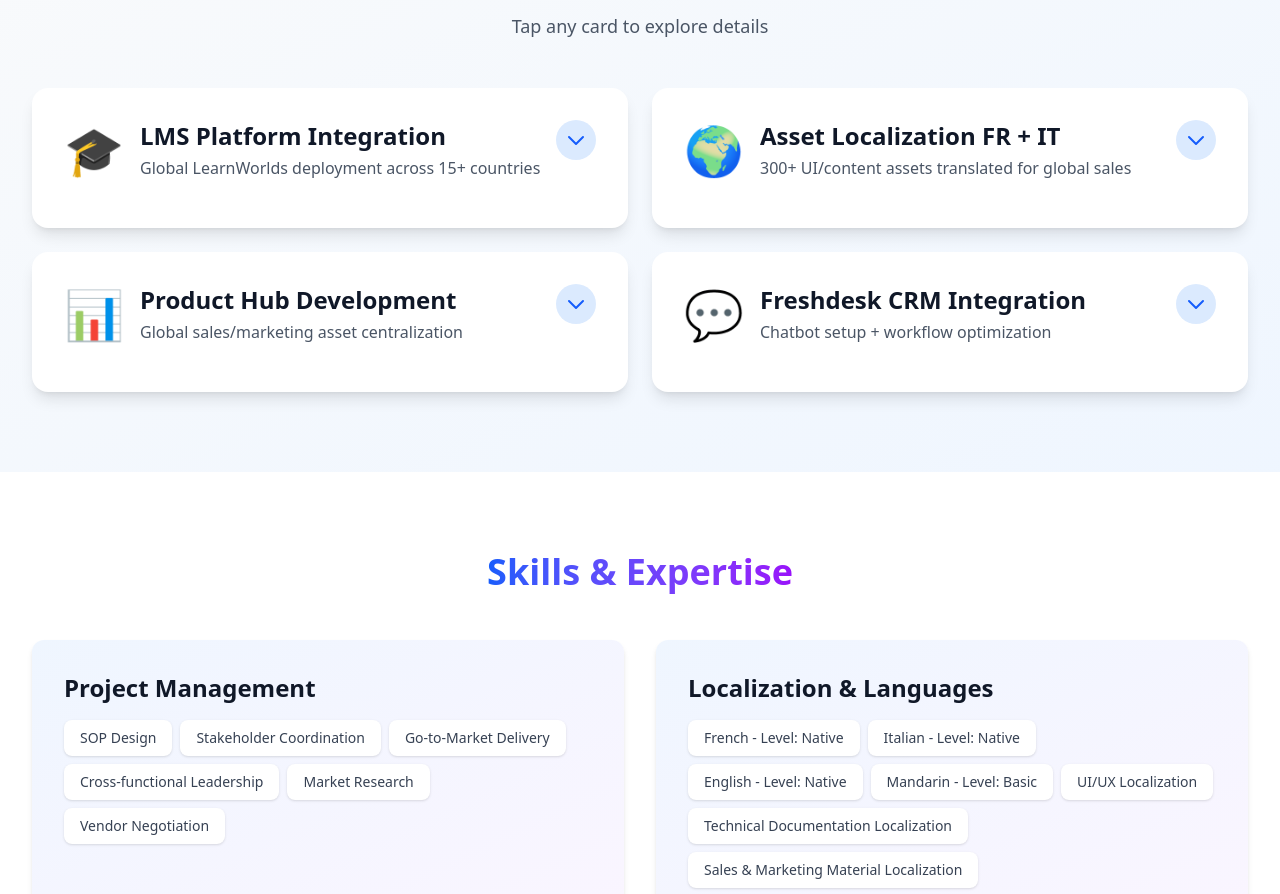
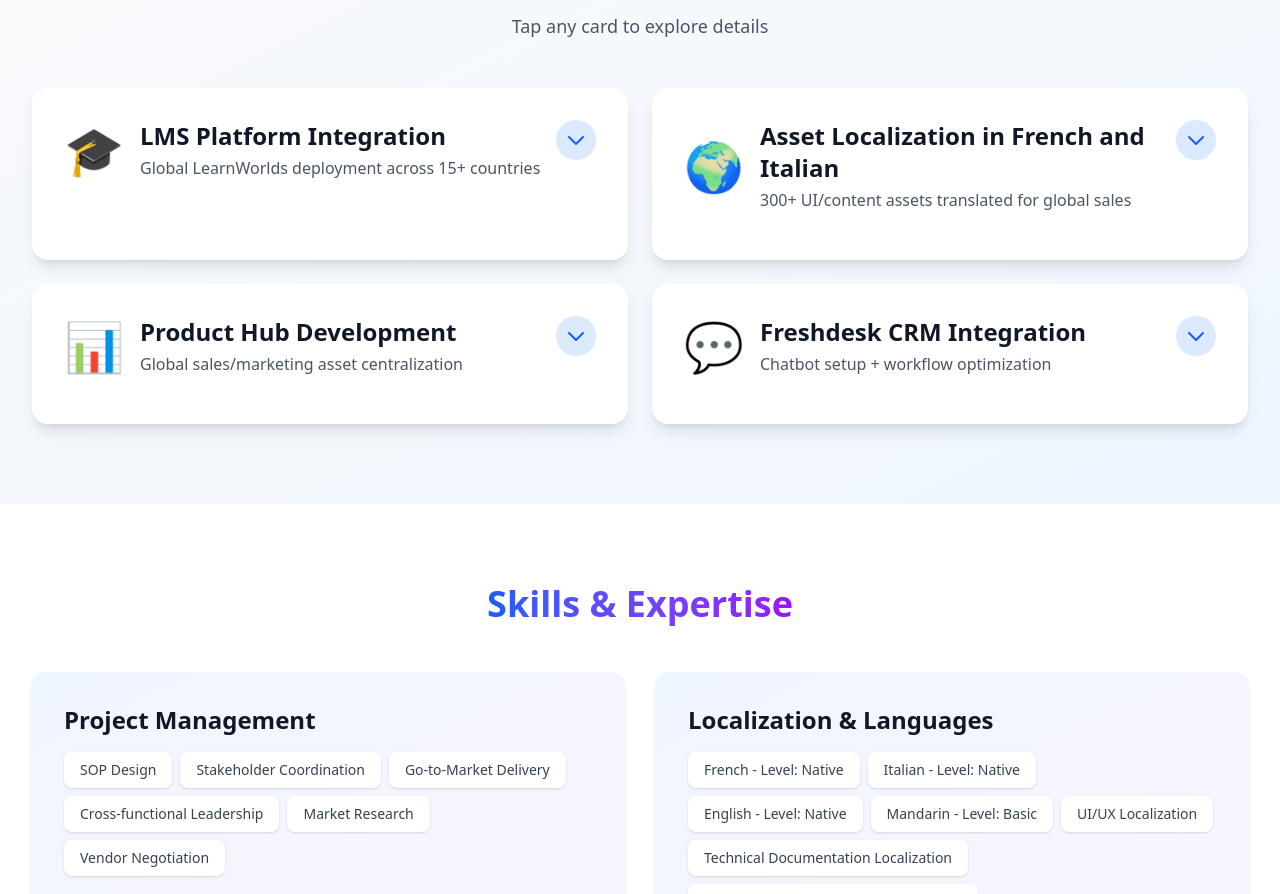
Before and after one commit to nizar-efk95/nizar-portfolio, a React (Vite) app: page / in a window 1280 px wide. Shown: the part 1583-2477 px from the top of the page. Built offline with nearby package versions, Linux system fonts and the light colour scheme.

Commit message:
Update App.jsx

```diff
--- a/src/App.jsx
+++ b/src/App.jsx
@@ -42,14 +42,14 @@ function App() {
     },
     {
       id: 2,
-      title: "Asset Localization FR + IT",
+      title: "Asset Localization in French and Italian",
       teaser: "300+ UI/content assets translated for global sales",
       icon: "🌍",
       company: "ViewSonic, Taipei, Taiwan",
       date: "2022 - Ongoing",
-      challenges: "Language barriers blocking FR/IT market penetration, high support volume from untranslated materials",
+      challenges: "Language barriers blocking French and Italian markets penetration, high support volume from untranslated materials",
       tasks: [
-        "Localized 300+ assets (UI elements, articles, email campaigns) in French/Italian",
+        "Localized 300+ assets (UI elements, articles, email campaigns) in French and Italian",
         "Adapted training materials and marketing content for regional compliance",
         "Collaborated with sales teams for culturally relevant translations"
       ],
```
